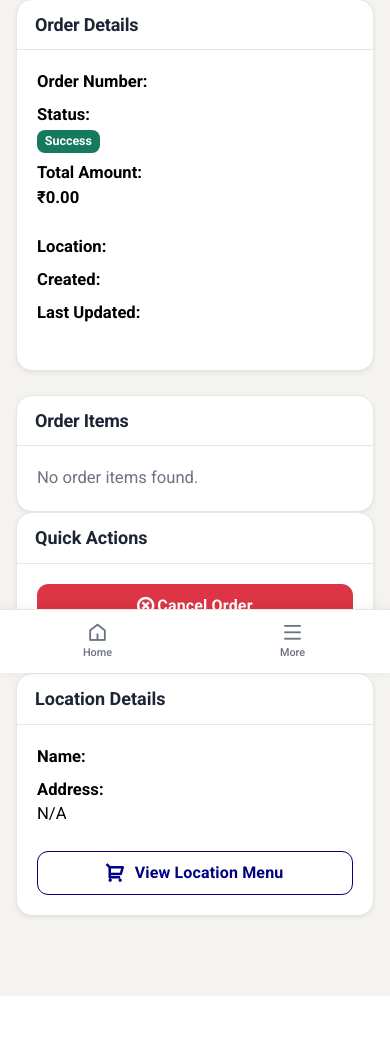
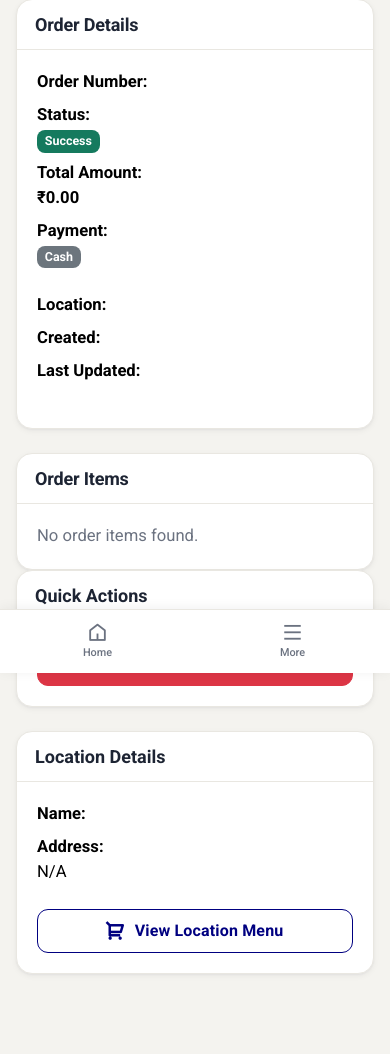
Before and after one commit to geetha756/pos, a Flask app: template templates/orders/view.html in a window 390 px wide. Shown: the part 171-1225 px from the top of the page. Before the commit the page ends 1167 px from the top, so only its background shows below. Run offline with Flask 3, Linux system fonts and the light colour scheme; the template is opened without the code that fills it, so the values that code supplies are empty; parts of the project's set-up code (start-up, migrations or seed data) failed here and were passed over; some libraries are stand-ins or nearby versions.

Commit message:
Show payment method on order detail; friendly location-delete error; fix psycopg2/Pillow deps
- Order detail page now shows Cash/PhonePe badge (payment_method was
  already captured at order creation but never displayed).
- Deleting a location with dependent staff/orders now shows a clear
  message instead of the raw Postgres foreign-key error.
- requirements.txt: bump psycopg2-binary (2.9.7 has no wheel for
  Python 3.13, ABI import error) and add Pillow, which
  routes/location_menu.py imports for menu photo uploads but was
  never listed as a dependency.

```diff
--- a/requirements.txt
+++ b/requirements.txt
@@ -1,5 +1,5 @@
 Flask==2.3.3
-psycopg2-binary==2.9.7
+psycopg2-binary==2.9.12
 python-dotenv==1.0.0
 Werkzeug==2.3.7
 google-auth==2.23.4
@@ -7,5 +7,6 @@ google-auth-oauthlib==1.1.0
 google-auth-httplib2==0.1.1
 requests==2.31.0
 gunicorn==21.2.0
+Pillow>=10.0.0
 
 fpdf2
--- a/routes/locations.py
+++ b/routes/locations.py
@@ -126,6 +126,9 @@ def delete(location_id):
     try:
         execute_query("DELETE FROM locations WHERE id = %s", (location_id,))
         flash('Location deleted successfully!', 'success')
+    except psycopg2.errors.ForeignKeyViolation:
+        flash('Cannot delete this location — it still has staff, orders, menu items, '
+              'or other records assigned to it. Reassign or remove those first.', 'error')
     except Exception as e:
         flash(f'Error deleting location: {str(e)}', 'error')
     return redirect(url_for('locations.index'))
--- a/templates/orders/view.html
+++ b/templates/orders/view.html
@@ -54,6 +54,15 @@
 
                             <dt class="col-sm-4">Total Amount:</dt>
                             <dd class="col-sm-8"><strong>₹{{ "%.2f"|format(order.total_amount) }}</strong></dd>
+
+                            <dt class="col-sm-4">Payment:</dt>
+                            <dd class="col-sm-8">
+                                {% if order.payment_method == 'phonepe' %}
+                                    <span class="badge bg-primary">PhonePe</span>
+                                {% else %}
+                                    <span class="badge bg-secondary">Cash</span>
+                                {% endif %}
+                            </dd>
                         </dl>
                     </div>
                     <div class="col-md-6">
```
